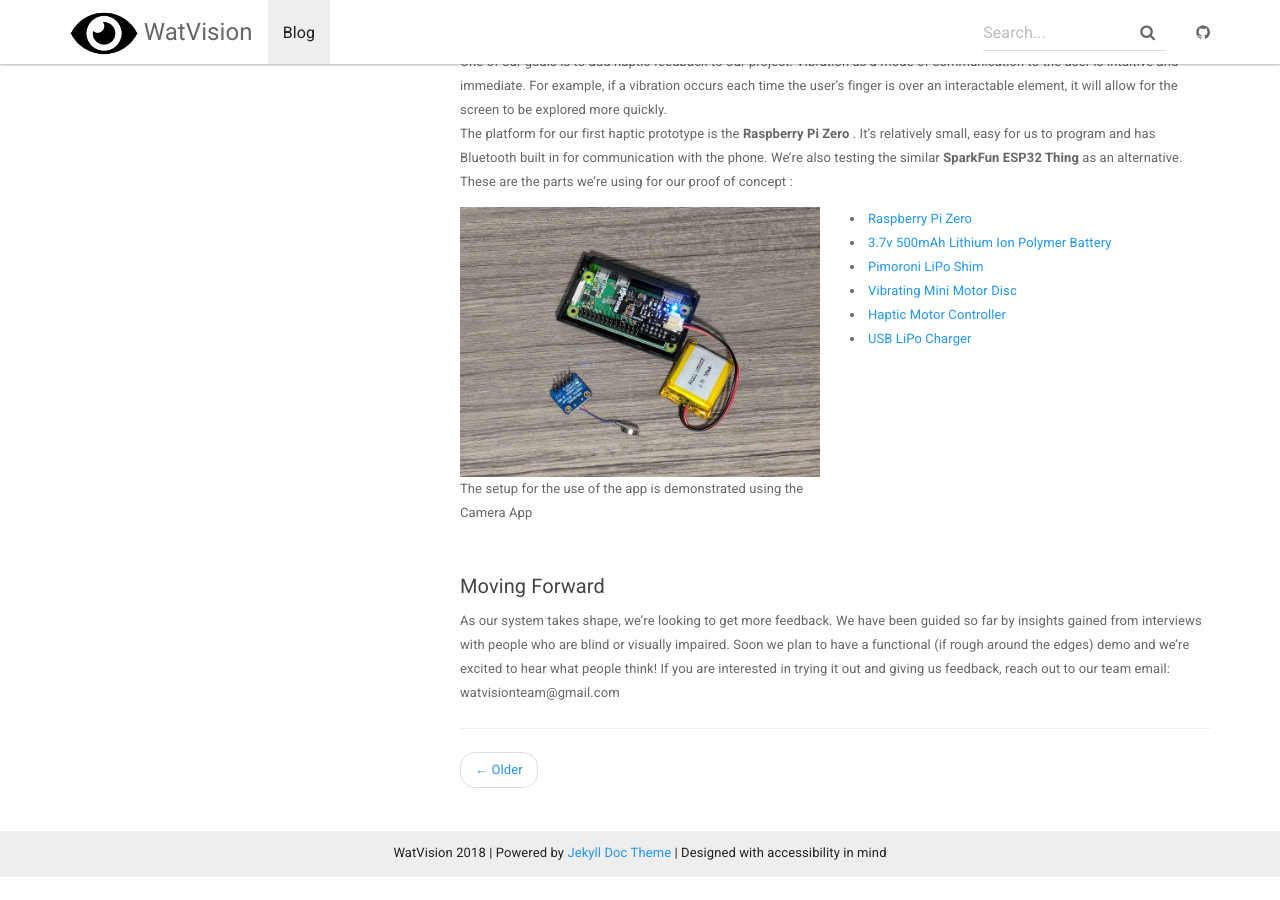
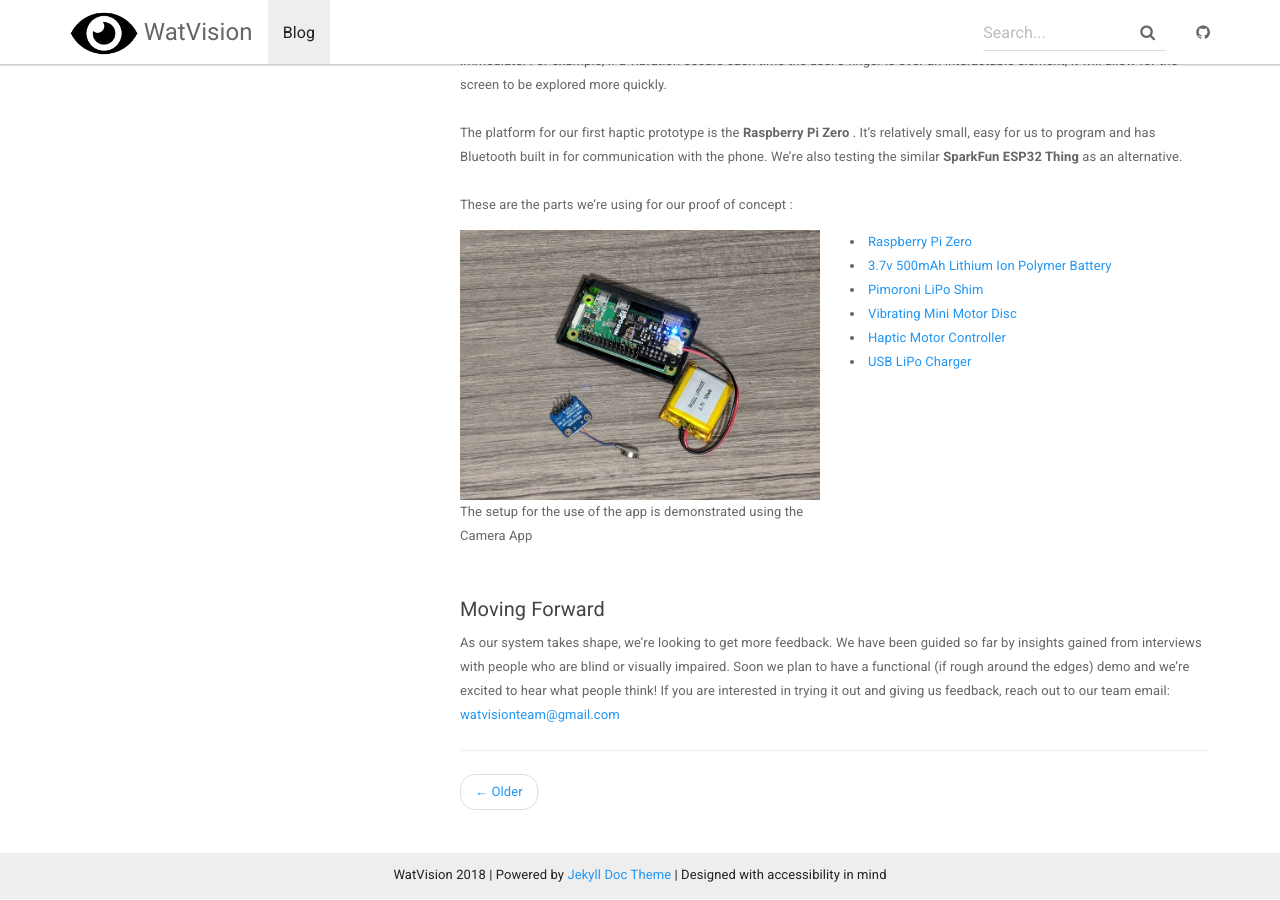
Before and after one commit to watvision/watvision.github.io, a Jekyll site: the page built from _posts/2018-01-18-Tracking Demo and Wearable Updates.md, in a window 1280 px wide and 900 px high, scrolled down 1458 px. Built offline with Jekyll 4.4.1, drawn with Linux system fonts in a browser that asks for light colours; nearby versions of some CDN libraries; comment, search, counter and statistics services are not loaded; before the commit the page ends 2336 px from its top, so only the background shows below that.

```diff
--- a/_posts/2018-01-18-Tracking Demo and Wearable Updates.md
+++ b/_posts/2018-01-18-Tracking Demo and Wearable Updates.md
@@ -39,7 +39,6 @@ their phone in their right hand and using the Watvision wearable in their left h
         the user to slide their finger around the screen without touching it accidentally.
     </div>
 </div>
-<br/>
 
 
 ##### Wearable - Haptic Feedback
@@ -48,9 +47,11 @@ One of our goals is to add haptic feedback to our project. Vibration as a mode o
 to the user is intuitive and immediate. For example, if a vibration occurs each time the user’s
 finger is over an interactable element, it will allow for the screen to be explored more quickly.
 <br/>
+<br/>
 The platform for our first haptic prototype is the <strong> Raspberry Pi Zero </strong>. It’s
 relatively small, easy for us to program and has Bluetooth built in for communication with the
 phone. We’re also testing the similar <strong>SparkFun ESP32 Thing </strong> as an alternative.
+<br/>
 <br/>
 These are the parts we’re using for our proof of concept :
 
@@ -75,4 +76,4 @@ These are the parts we’re using for our proof of concept :
 As our system takes shape, we’re looking to get more feedback. We have been guided so far by insights
  gained from interviews with people who are blind or visually impaired. Soon we plan to have a functional
  (if rough around the edges) demo and we’re excited to hear what people think! If you are interested in
- trying it out and giving us feedback, reach out to our team email: watvisionteam@gmail.com
+ trying it out and giving us feedback, reach out to our team email: <a href="mailto:watvisionteam@gmail.com">watvisionteam@gmail.com</a>
```
